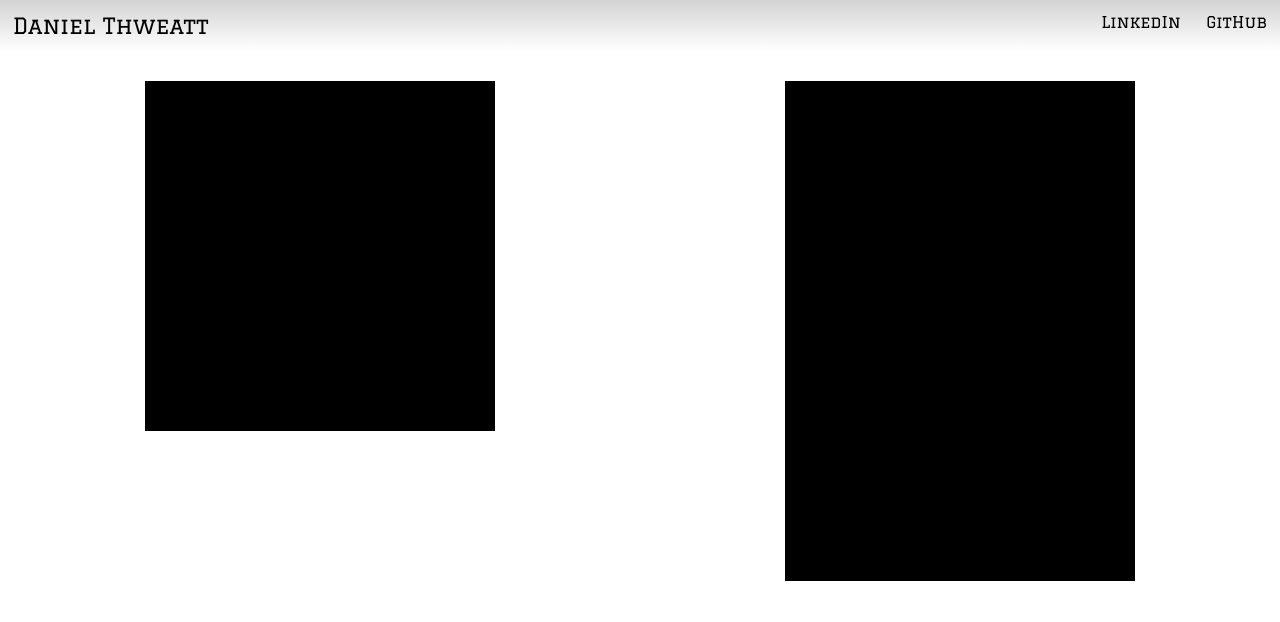
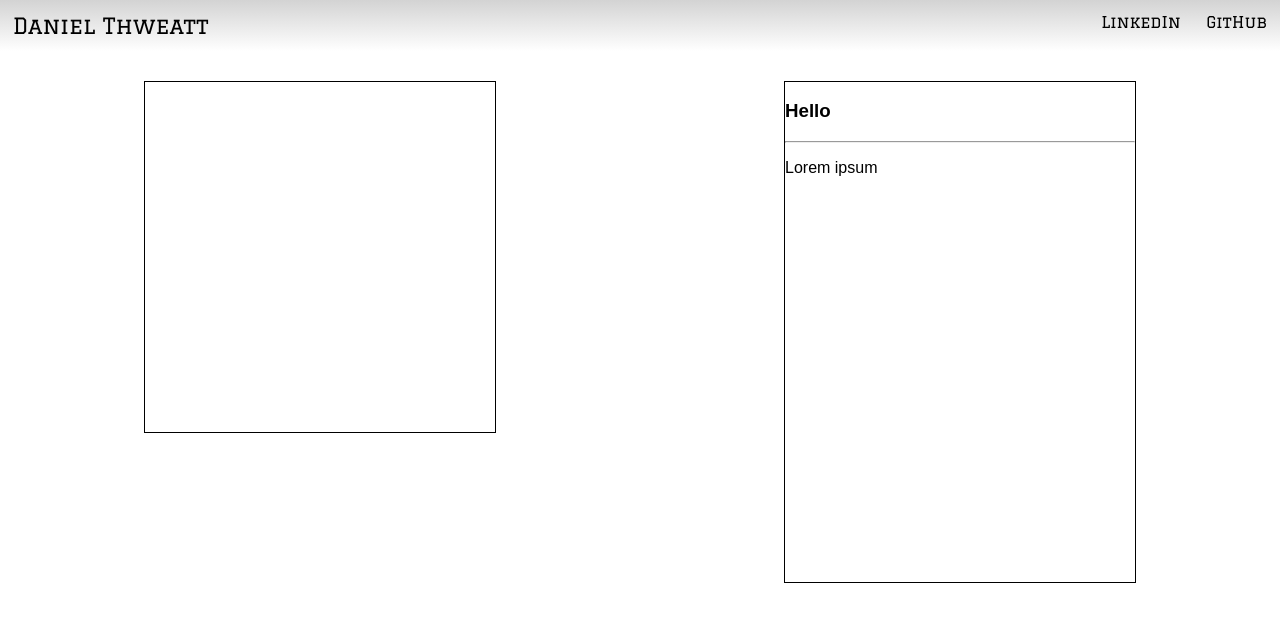
Before and after one commit to Danielthweatt/Portfolio, a React (Create React App) app in the folder my-app/: page /portfolio in a window 1280 px wide. Shown: the top 622 px of the page. Built offline with nearby package versions, Linux system fonts and the light colour scheme.

Commit message:
worked on panels

```diff
--- a/my-app/src/components/Panels/InfoPanel/InfoPanel.css
+++ b/my-app/src/components/Panels/InfoPanel/InfoPanel.css
@@ -1,8 +1,8 @@
 .info-panel {
-    background-color: black;
     margin: 30px 0;
     width: 300px;
     height: 300px;
+    border: 1px solid black;
 }
 
 @media screen and (min-width: 550px) {
--- a/my-app/src/components/Panels/InfoPanel/InfoPanel.js
+++ b/my-app/src/components/Panels/InfoPanel/InfoPanel.js
@@ -2,7 +2,11 @@ import React from 'react';
 import './InfoPanel.css';
 
 const InfoPanel = () => (
-	<div className="info-panel"></div>
+	<div className="info-panel">
+		<h3>Hello</h3>
+		<hr />
+		<p>Lorem ipsum</p>
+	</div>
 );
 
 export default InfoPanel;
--- a/my-app/src/components/Panels/PicturePanel/PicturePanel.css
+++ b/my-app/src/components/Panels/PicturePanel/PicturePanel.css
@@ -1,8 +1,8 @@
 .picture-panel {
-    background-color: black;
     margin: 30px 0;
     width: 300px;
     height: 300px;
+    border: 1px solid black;
 }
 
 @media screen and (min-width: 550px) {
```
